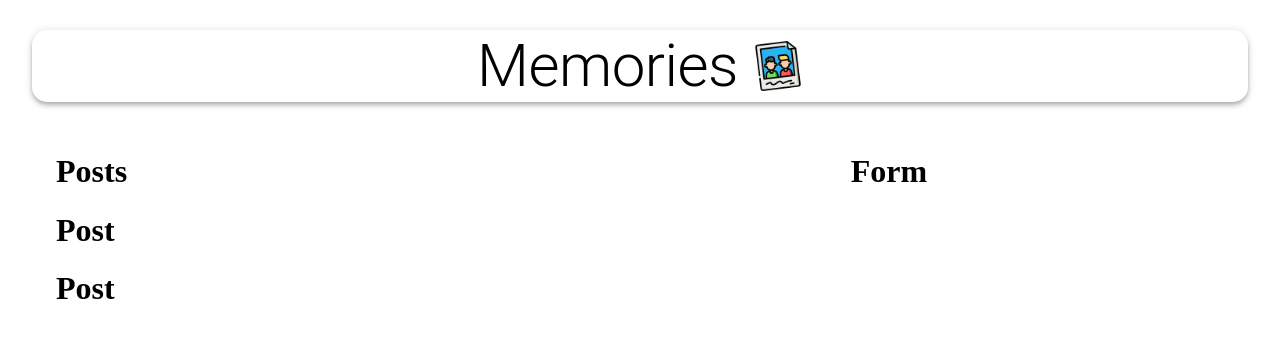
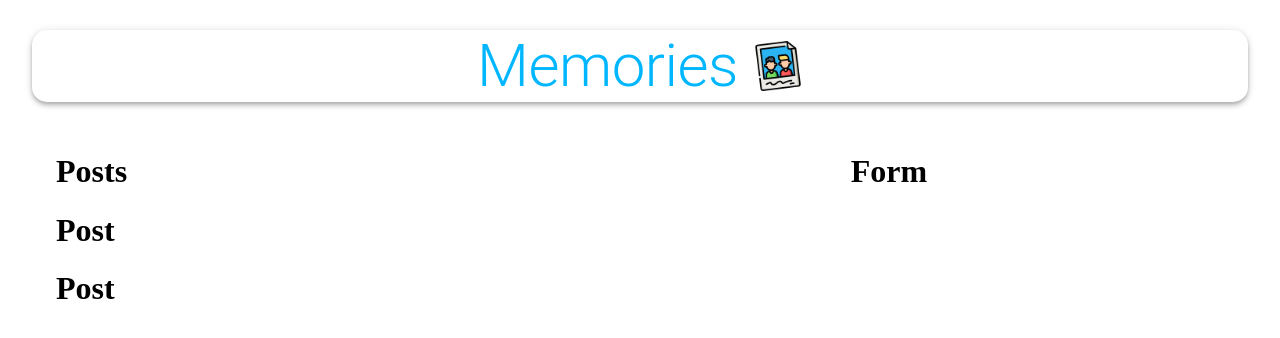
Before and after one commit to Decomplosed/memories-app, a React (Create React App) app in the folder client/: page / in a window 1280 px wide. Shown: the top 338 px of the page. Built offline with nearby package versions, Linux system fonts and the light colour scheme.

Commit message:
added classname to heading

```diff
--- a/client/src/App.js
+++ b/client/src/App.js
@@ -11,7 +11,7 @@ const App = () => {
   return (
     <Container maxwidth='lg'>
       <AppBar className={classes.appBar} position='static' color='inherit'>
-        <Typography variant='h2' align='center'>
+        <Typography className={classes.heading} variant='h2' align='center'>
           Memories
         </Typography>
         <img
```
